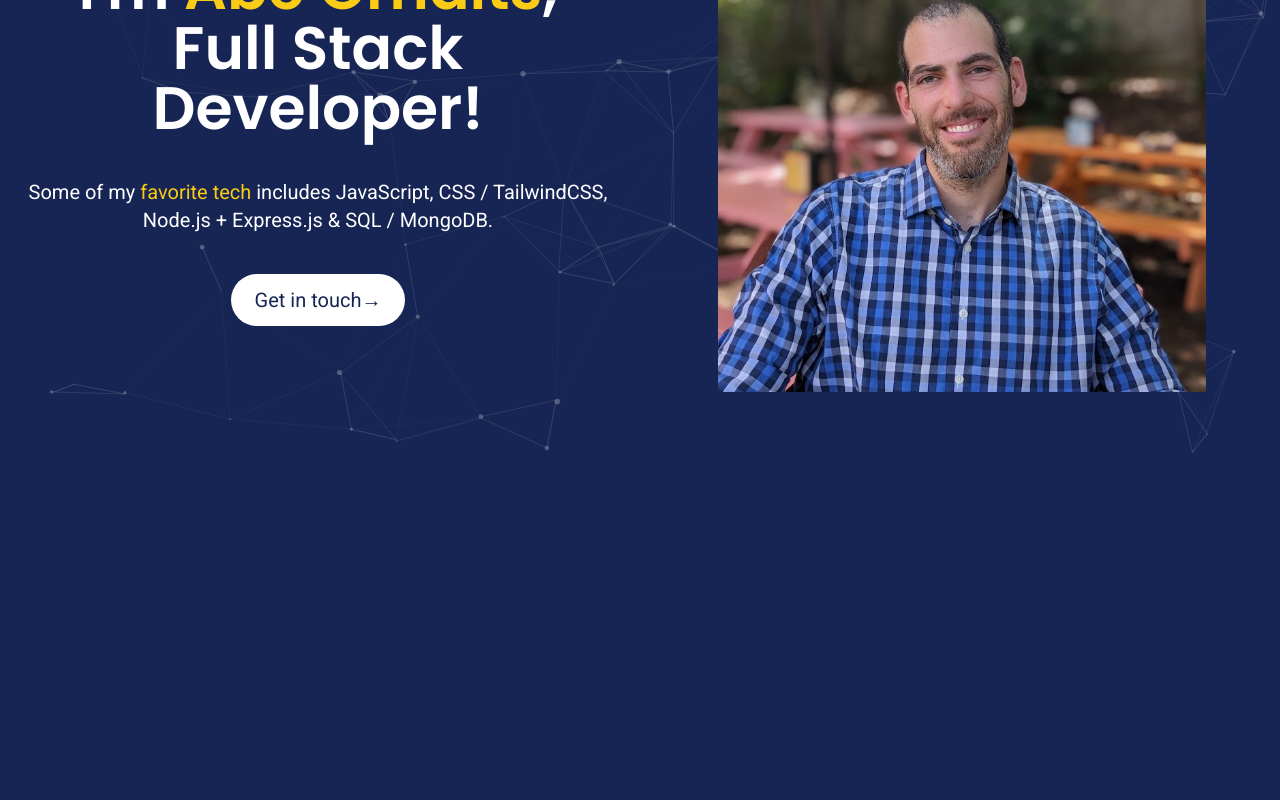
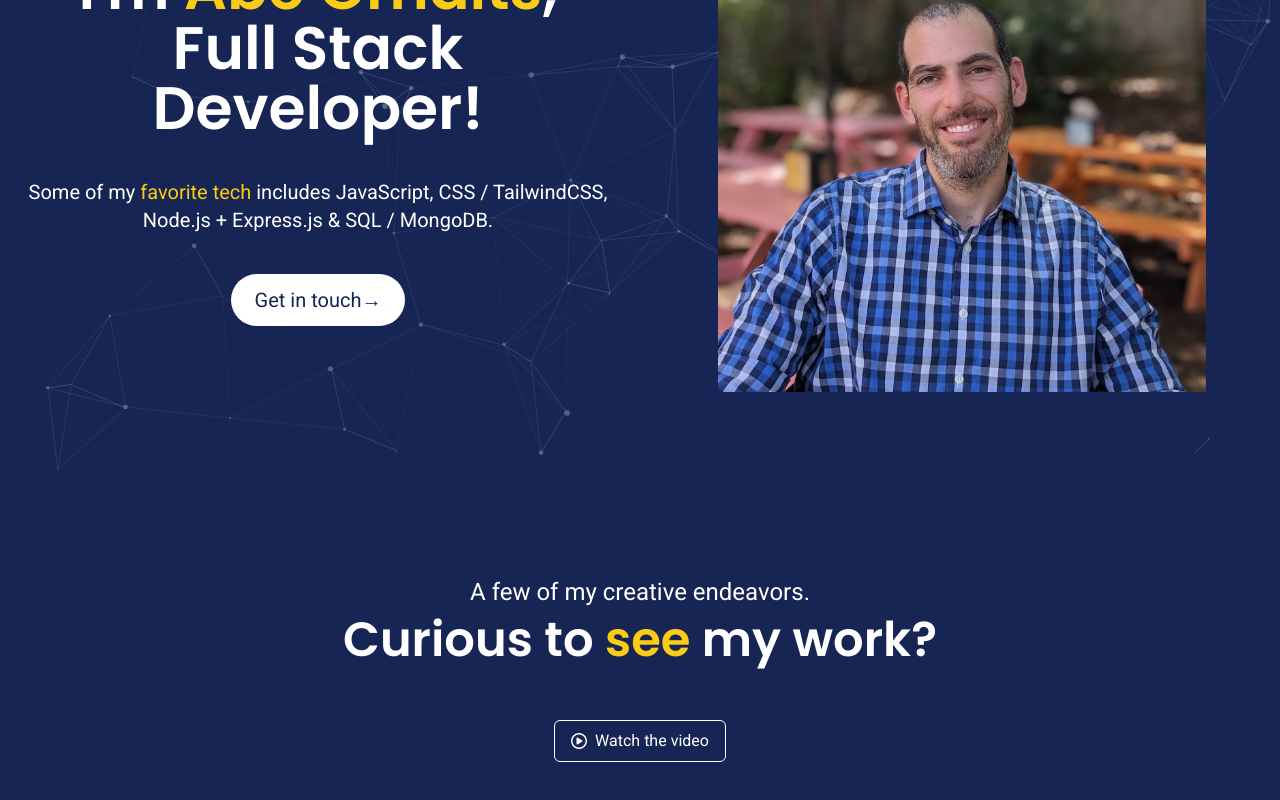
Before and after one commit to aomaits/portfolio-v3, a SvelteKit app: page / in a window 1280 px wide. Shown: the part 328-1128 px from the top of the page. Before the commit the page ends 800 px from the top, so only its background shows below. Built offline with nearby package versions, Linux system fonts and the light colour scheme.

Commit message:
additions made to the main svelte component

```diff
--- a/src/components/Main.svelte
+++ b/src/components/Main.svelte
@@ -22,4 +22,20 @@
         </div>
     </section>
 
+    <section id="projects" class="py-20 lg:py-32 flex flex-col gap-24">
+        <div class="flex flex-col gap-2 text-center">
+            <h6 class="text-lg sm:text-xl md:text-2xl">
+                A few of my creative endeavors.
+            </h6>
+            <h3 class="font-semibold text-3xl sm:text-4xl md:text-5xl">
+                Curious to <span class="poppins text-yellow-400">see</span> my work?
+            </h3>
+        </div>
+        <a href="" target="_blank" class="mx-auto px-4 py-2 rounded-md border border-solid border-white flex items-center gap-2 -mb-4 sm:-mb-0 -mt-10 hover:border-yellow-700 duration-200">
+            <i class="fa-regular fa-circle-play" />
+            <p>Watch the video</p>
+        </a>
+
+    </section>
+
 </main>
```
